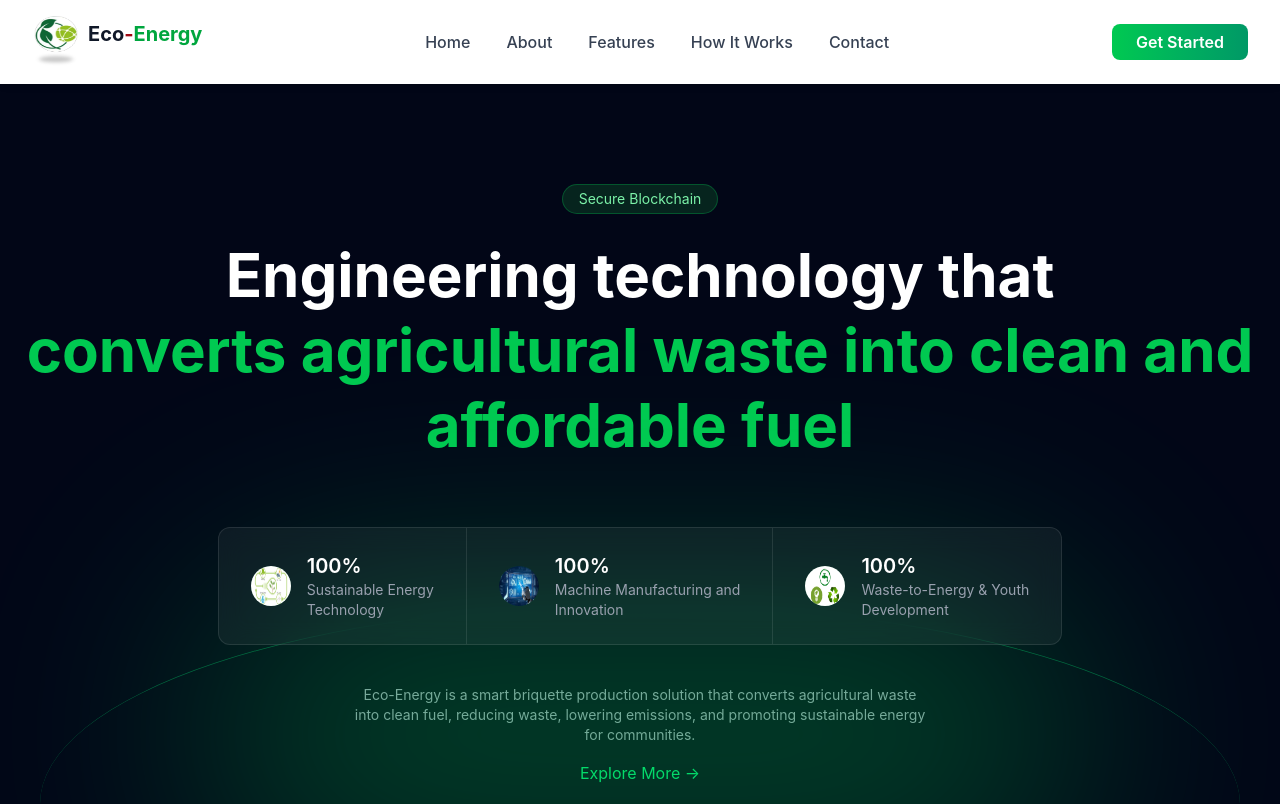
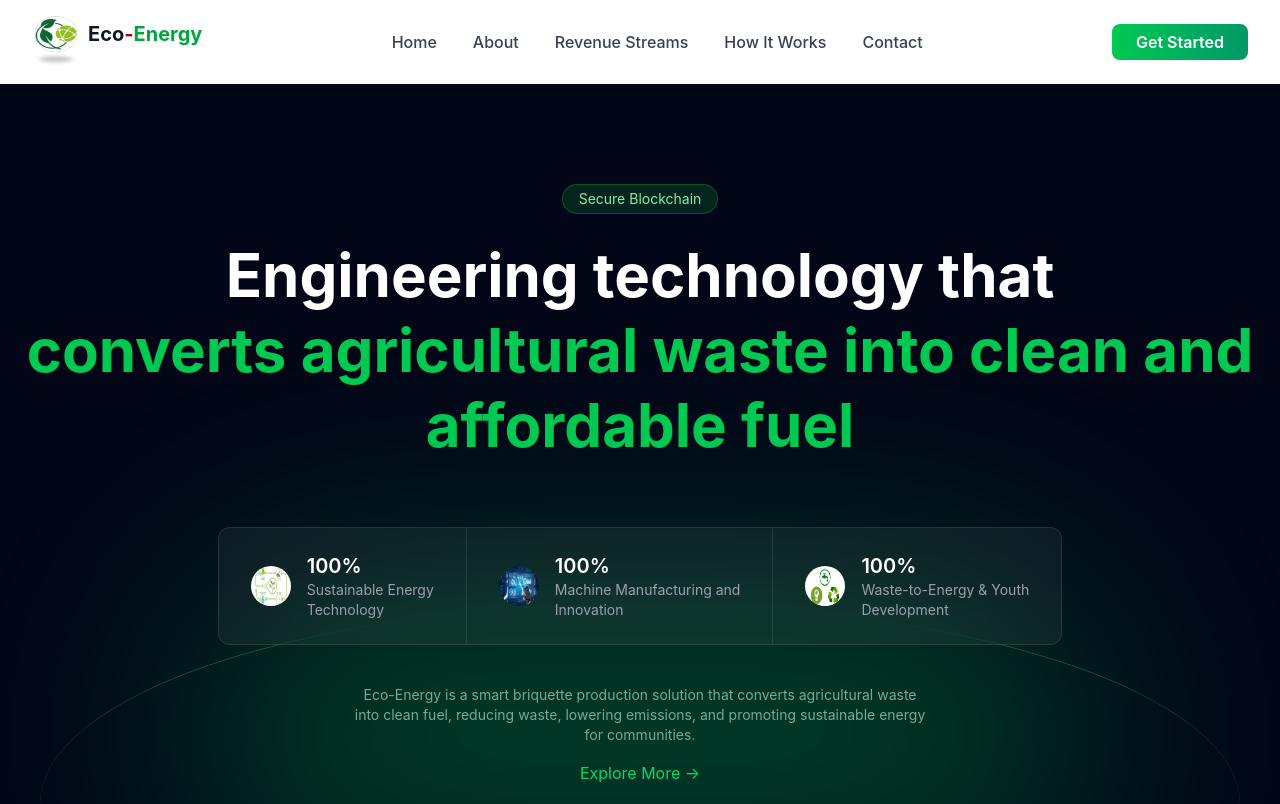
Before and after one commit to berwakellia/Eco-Energy, a React app in the folder Frontend/: page / in a window 1280 px wide. Shown: the top 804 px of the page. Built offline with nearby package versions, Linux system fonts and the light colour scheme; the HTML template or start-up script is replaced by a standard one.

Commit message:
modified the feature route to the marketing route

```diff
--- a/Frontend/src/components/Header.jsx
+++ b/Frontend/src/components/Header.jsx
@@ -12,7 +12,7 @@ function Header() {
   const navLinks = [
     { name: "Home", href: "/" },
     { name: "About", href: "/about" },
-    { name: "Features", href: "/features" },
+    { name: "Revenue Streams", href: "/marketing" },
     { name: "How It Works", href: "/how-it-works" },
     { name: "Contact", href: "/contact" },
   ];
```
